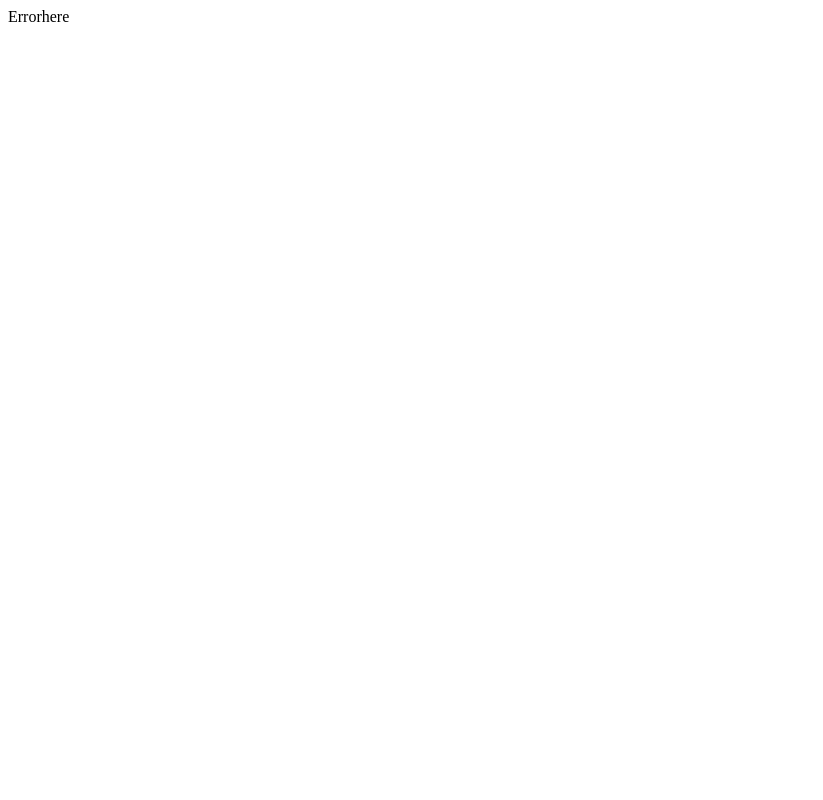
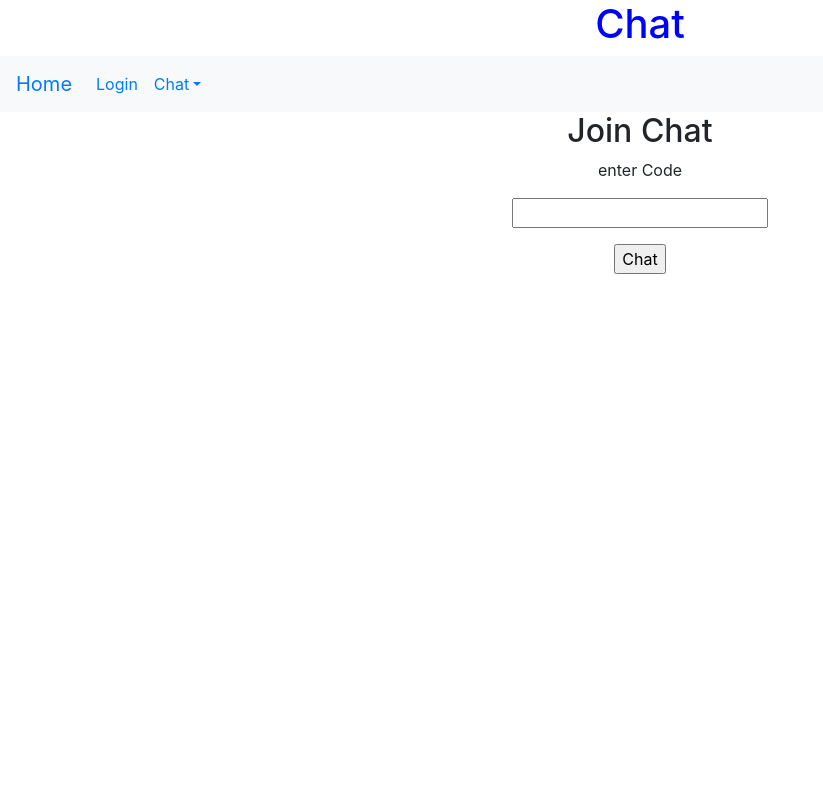
Before and after one commit to cwesterink/cwesterink.github.io, a Flask app: page /join in a window 1280 px wide. Before the commit the part shown is almost empty. Shown: the whole page, without its empty margins (0-823 px from the left). Run offline with Flask 2, Linux system fonts and the light colour scheme; the visitor is signed in with stand-in values (Sample User, id 1); some libraries are stand-ins or nearby versions.

Commit message:
fixes join.html

```diff
--- a/main.py
+++ b/main.py
@@ -69,10 +69,8 @@ def createChat():
         return redirect(url_for('home'))
 @app.route('/join',methods=["GET","POST"])
 def joinChat():
-
     if log():
         if request.method == "GET":
-            return "Errorhere"
             return render_template("join.html")
         else:
             session['code'] = request.form['code']
--- a/templates/join.html
+++ b/templates/join.html
@@ -1,17 +1,19 @@
 <!DOCTYPE html>
 {% extends "base.html"%}
-{% block title %}Home page{% endblock %}
+{% block title %}Join{% endblock %}
 {% block content %}
 
-<h2><center>Home Page</center></h2>
+<h2><center>Join Chat</center></h2>
+<center>
+
+<form action ="/join", method = "post">
+    <p>enter Code</p>
+    <p><input type="text" name = "code"></p>
+    <p><input type="submit" value = "Chat"></p>
+</form></center>
 {% with messages = get_flashed_messages() %}
     {% for msg in messages %}
         <p>{{msg}}<p>
     {% endfor %}
 {% endwith %}
-{%if login == True%}
-    <form action ="#", method = "post">
-    <p><input type="submit" value = "Logout"></p>
-    </form></center>
-{% endif %}
 {% endblock %}
```
